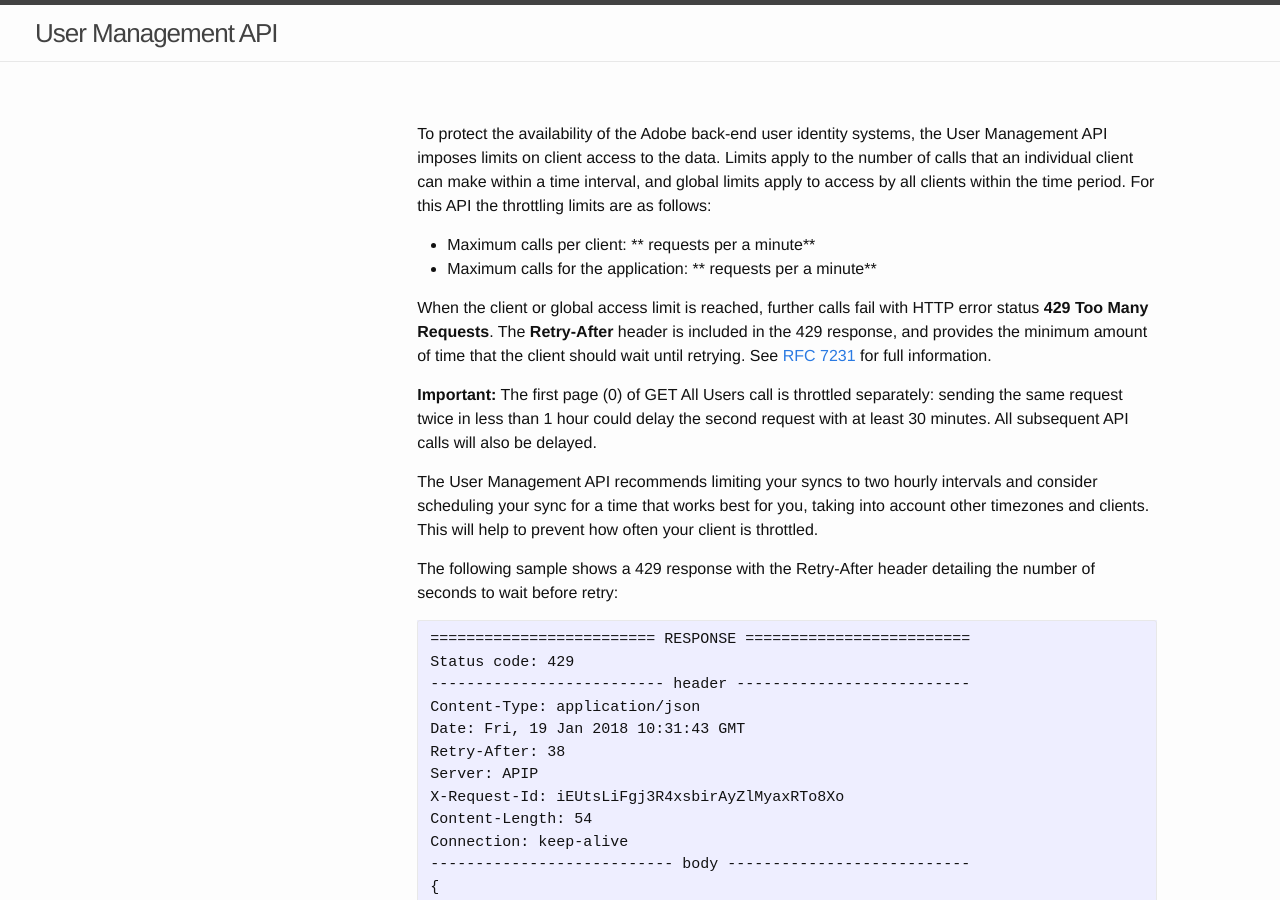
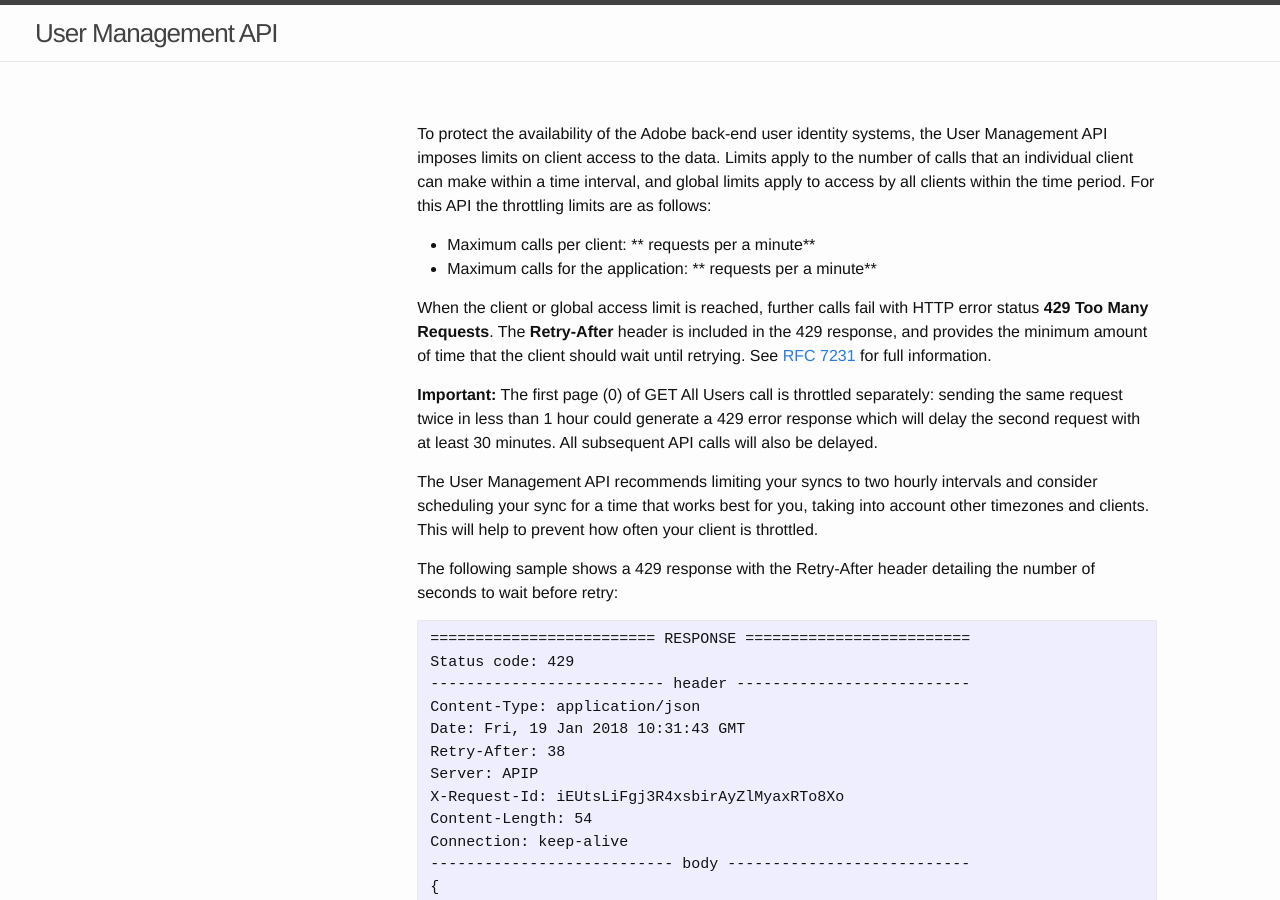
Before and after one commit to adobe-apiplatform/umapi-documentation, a Jekyll site: the page built from docs/en/api/partials/throttling.md, in a window 1280 px wide and 900 px high. Built offline with Jekyll 4.4.1, drawn with Linux system fonts in a browser that asks for light colours; our own code applies the rules of GitHub Pages for plain Markdown files.

Commit message:
Update throttling.md

```diff
--- a/docs/en/api/partials/throttling.md
+++ b/docs/en/api/partials/throttling.md
@@ -5,7 +5,7 @@
 
 When the client or global access limit is reached, further calls fail with HTTP error status **429 Too Many Requests**. The **Retry-After** header is included in the 429 response, and provides the minimum amount of time that the client should wait until retrying. See [RFC 7231](https://tools.ietf.org/html/rfc7231#section-7.1.3) for full information.
 
-**Important:** The first page (0) of GET All Users call is throttled separately: sending the same request twice in less than 1 hour could delay the second request with at least 30 minutes. All subsequent API calls will also be delayed.
+**Important:** The first page (0) of GET All Users call is throttled separately: sending the same request twice in less than 1 hour could generate a 429 error response which will delay the second request with at least 30 minutes. All subsequent API calls will also be delayed.
 
 The User Management API recommends limiting your syncs to two hourly intervals and consider scheduling your sync for a time that works best for you, taking into account other timezones and clients. This will help to prevent how often your client is throttled.
 
```
